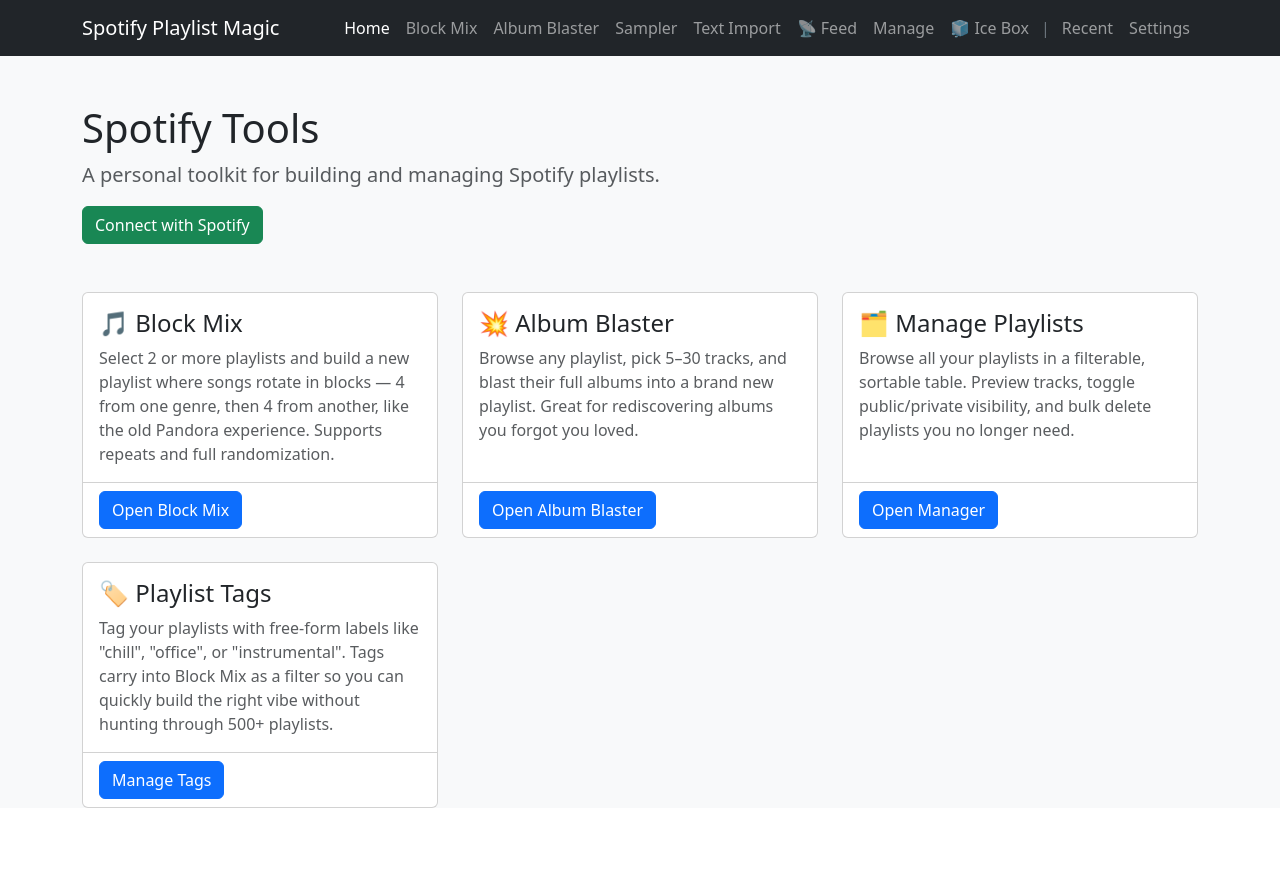
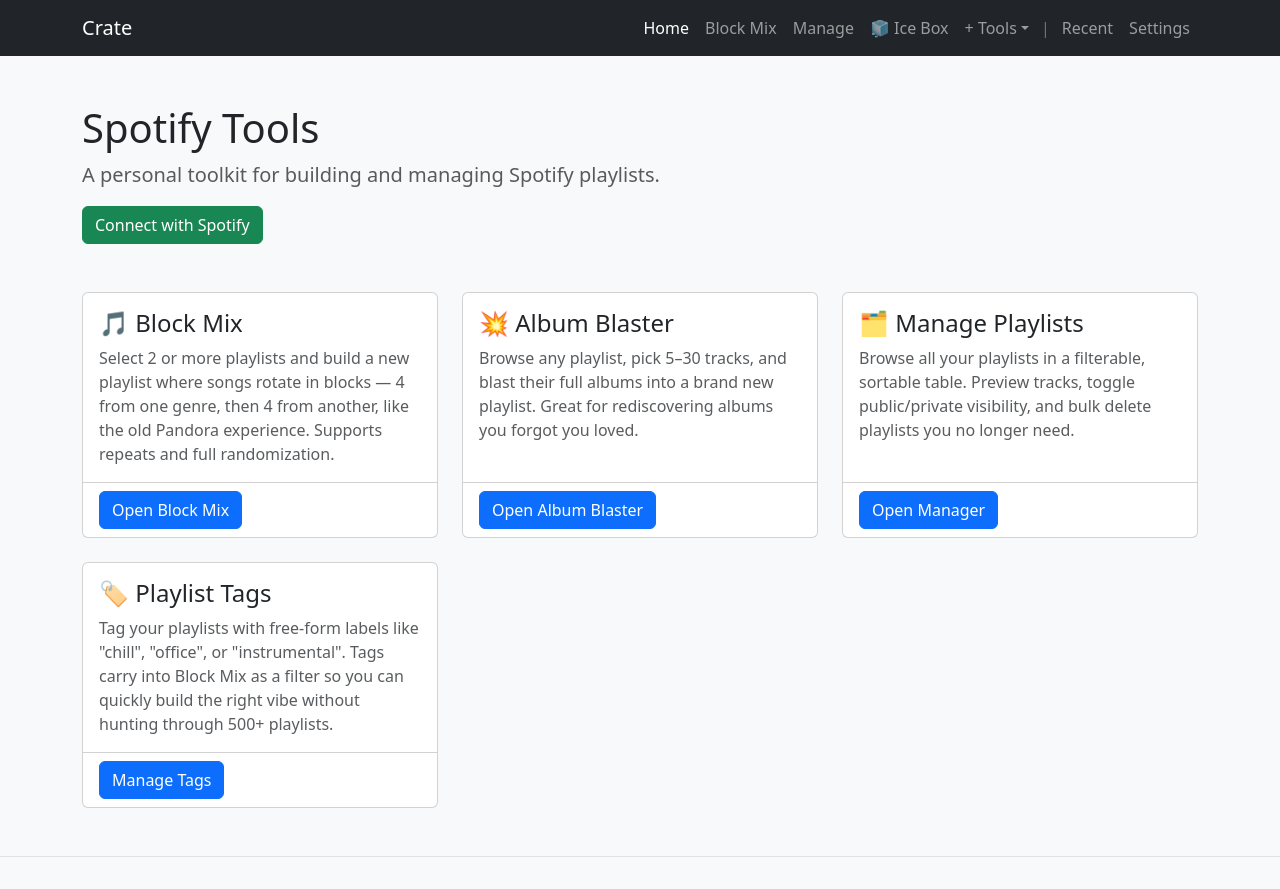
Before and after one commit to CoryBerry/Spotify_Playlist_Magic, a Flask app: page / in a window 1280 px wide. Before the commit the page ends 808 px from the top, so only its background shows below. Run offline with Flask 3, Linux system fonts and the light colour scheme.

Commit message:
Rename to Crate, and tuck the rarely-used tools behind a dropdown
The nav had grown to eleven top-level links. Album Blaster, Sampler,
Text Import and Feed are the ones Cory rarely opens, so they move into
a "+ Tools" dropdown that highlights when you're on any page inside it.
Top level keeps Block Mix, Manage and the Ice Box.

Disconnect Spotify moves to the footer, which now always renders (it
was conditional on cache_updated_at, so on Settings and the Ice Box
there was no footer at all) with the cache line conditional inside it.

Brand and page title become "Crate", matching the new crate-of-records
favicon; README and CLAUDE.md headings follow.

Co-Authored-By: Claude Opus 5 <noreply@anthropic.com>

```diff
--- a/templates/base.html
+++ b/templates/base.html
@@ -3,25 +3,34 @@
 <head>
   <meta charset="UTF-8">
   <meta name="viewport" content="width=device-width, initial-scale=1.0">
-  <title>{% block title %}Spotify Playlist Magic{% endblock %}</title>
+  <title>{% block title %}Crate{% endblock %}</title>
   <link rel="icon" type="image/svg+xml" href="{{ url_for('static', filename='favicon.svg') }}">
   <link href="https://cdn.jsdelivr.net/npm/bootstrap@5.3.3/dist/css/bootstrap.min.css" rel="stylesheet">
 </head>
 <body class="bg-light">
 
   {% set path = request.path %}
+  {% set tools_paths = ['/spotify/album-blaster', '/spotify/album-blast', '/spotify/sampler',
+                        '/spotify/sample', '/spotify/text-import', '/spotify/feed'] %}
+  {% set in_tools = tools_paths | select('in', path) | list | length > 0 %}
   <nav class="navbar navbar-expand-lg navbar-dark bg-dark">
     <div class="container">
-      <a class="navbar-brand" href="/">Spotify Playlist Magic</a>
+      <a class="navbar-brand" href="/">Crate</a>
       <div class="navbar-nav ms-auto">
         <a class="nav-link {% if path == '/' %}active{% endif %}" href="/">Home</a>
         <a class="nav-link {% if path in ['/spotify', '/spotify/playlists', '/spotify/build'] %}active{% endif %}" href="/spotify">Block Mix</a>
-        <a class="nav-link {% if path.startswith('/spotify/album-blaster') or path == '/spotify/album-blast' %}active{% endif %}" href="/spotify/album-blaster">Album Blaster</a>
-        <a class="nav-link {% if path.startswith('/spotify/sampler') or path == '/spotify/sample' %}active{% endif %}" href="/spotify/sampler">Sampler</a>
-        <a class="nav-link {% if path.startswith('/spotify/text-import') %}active{% endif %}" href="/spotify/text-import">Text Import</a>
-        <a class="nav-link {% if path.startswith('/spotify/feed') %}active{% endif %}" href="/spotify/feed">📡 Feed</a>
         <a class="nav-link {% if path == '/spotify/manage' %}active{% endif %}" href="/spotify/manage">Manage</a>
-        <a class="nav-link {% if path.startswith('/spotify/ice') %}active{% endif %}" href="/spotify/ice-box">🧊 Ice Box</a>
+        <a class="nav-link {% if path.startswith('/spotify/ice') %}active{% endif %}" href="/spotify/ice-box">&#129482; Ice Box</a>
+        <div class="nav-item dropdown">
+          <a class="nav-link dropdown-toggle {% if in_tools %}active{% endif %}" href="#" role="button"
+             data-bs-toggle="dropdown" aria-expanded="false">+ Tools</a>
+          <ul class="dropdown-menu dropdown-menu-end">
+            <li><a class="dropdown-item {% if path.startswith('/spotify/album-blaster') or path == '/spotify/album-blast' %}active{% endif %}" href="/spotify/album-blaster">Album Blaster</a></li>
+            <li><a class="dropdown-item {% if path.startswith('/spotify/sampler') or path == '/spotify/sample' %}active{% endif %}" href="/spotify/sampler">Sampler</a></li>
+            <li><a class="dropdown-item {% if path.startswith('/spotify/text-import') %}active{% endif %}" href="/spotify/text-import">Text Import</a></li>
+            <li><a class="dropdown-item {% if path.startswith('/spotify/feed') %}active{% endif %}" href="/spotify/feed">&#128225; Feed</a></li>
+          </ul>
+        </div>
         {% if plex_enabled %}
           <span class="nav-link text-secondary" style="cursor:default; padding-left:4px; padding-right:4px;">|</span>
           <a class="nav-link text-info {% if path in ['/plex', '/plex/playlists', '/plex/build'] %}active{% endif %}" href="/plex/playlists">Plex Mix</a>
@@ -30,9 +39,6 @@
         <span class="nav-link text-secondary" style="cursor:default; padding-left:4px; padding-right:4px;">|</span>
         <a class="nav-link {% if path.startswith('/recently-created') %}active{% endif %}" href="/recently-created">Recent</a>
         <a class="nav-link {% if path == '/settings' %}active{% endif %}" href="/settings">Settings</a>
-        {% if session.spotify_token %}
-          <a class="nav-link text-warning" href="/logout">Disconnect Spotify</a>
-        {% endif %}
       </div>
     </div>
   </nav>
@@ -49,8 +55,8 @@
     {% block content %}{% endblock %}
   </div>
 
+  <footer class="border-top mt-5 py-3 text-center text-muted small">
     {% if cache_updated_at %}
-  <footer class="border-top mt-5 py-3 text-center text-muted small">
       Playlist data cached &middot; Updated <span id="cacheAge"></span>
       &middot; <a href="{{ cache_refresh_url }}" class="text-muted">Refresh now</a>
       <script>
@@ -64,8 +70,12 @@
           document.getElementById("cacheAge").textContent = label;
         })();
       </script>
+    {% endif %}
+    {% if session.spotify_token %}
+      {% if cache_updated_at %}<br>{% endif %}
+      <a href="/logout" class="text-muted">Disconnect Spotify</a>
+    {% endif %}
   </footer>
-  {% endif %}
 
   <script src="https://cdn.jsdelivr.net/npm/bootstrap@5.3.3/dist/js/bootstrap.bundle.min.js"></script>
 
```
Also changed, not shown: CLAUDE.md (+1 -1 lines), README.md, static/favicon.svg. Lines whose indentation alone changed are shown as unchanged.
